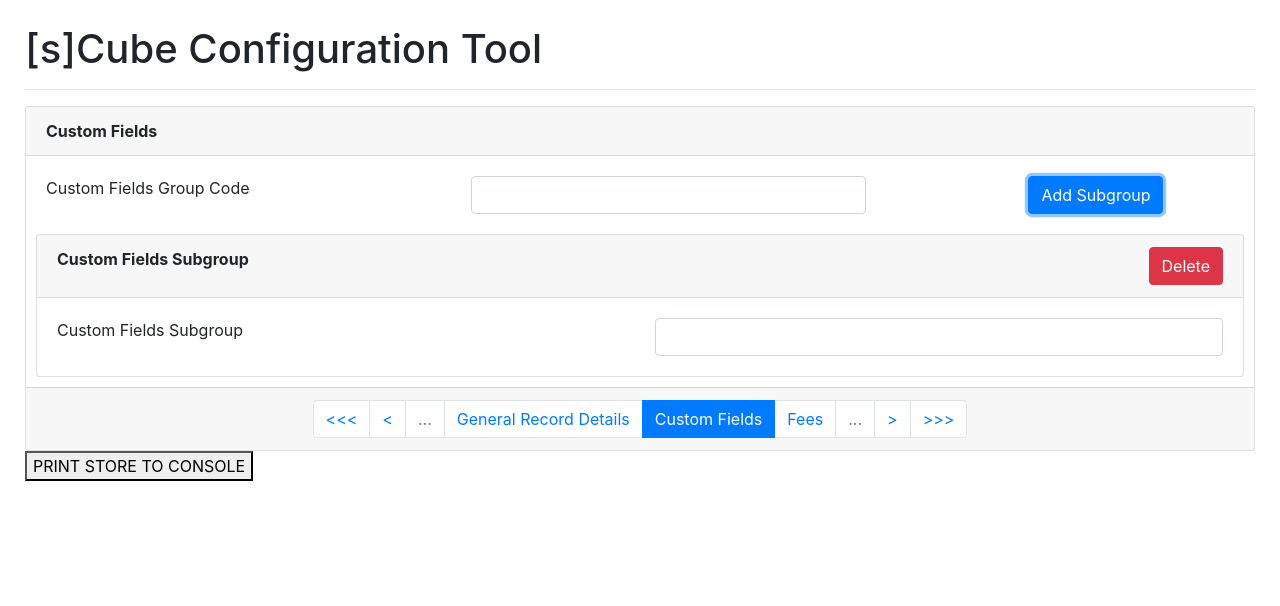
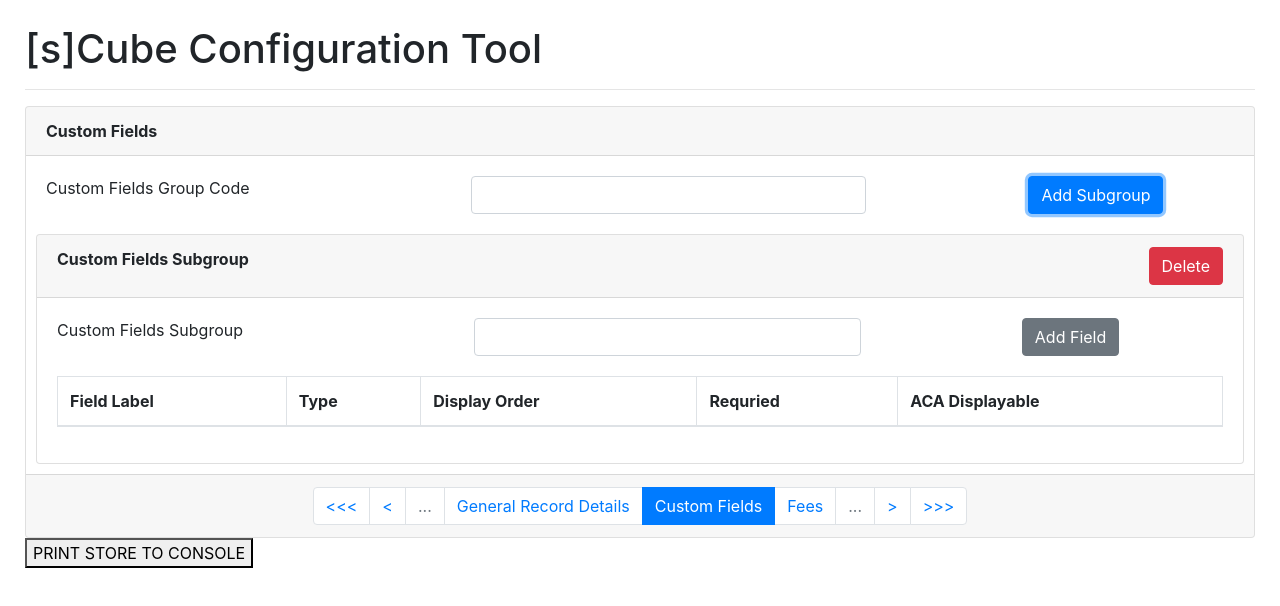
Before and after one commit to ItsAMeNick/sCube-Configuration-Tool, a React (Create React App) app: page / in a window 1280 px wide. Both pictures are taken after a click on the button "Add Subgroup". Shown: the top 606 px of the page. Built offline with nearby package versions, Linux system fonts and the light colour scheme.

Commit message:
[NZ] Added all the Handlers for CF

```diff
--- a/src/components/CustomFields.js
+++ b/src/components/CustomFields.js
@@ -6,6 +6,7 @@ import Col from "react-bootstrap/Col";
 import Row from "react-bootstrap/Row";
 import Button from "react-bootstrap/Button";
 import Form from "react-bootstrap/Form";
+import Table from "react-bootstrap/Table";
 
 class CF extends Component {
     constructor(props) {
@@ -22,6 +23,10 @@ class CF extends Component {
         this.props.delSubgroup(event.target.id);
     }
 
+    addSubgroupFieldHelper(event) {
+        this.props.addSubgroupField(event.target.id);
+    }
+
     generateSubgroupCards() {
         let cards = [];
         if (!this.props.page_data.sub_groups) return null;
@@ -33,17 +38,58 @@ class CF extends Component {
                         <strong>Custom Fields Subgroup</strong>
                         <Button id={sg.id} variant="danger" style={{"float":"right"}} onClick={(e) => this.handleDelete(e)}>Delete</Button>
                     </Card.Header>
+                    <div>
+                    <div style={{"width":"70%","float":"left"}}>
                     <Card.Body>
                         <Row>
                             <Col><Form.Label>Custom Fields Subgroup</Form.Label></Col>
                             <Col><Form.Control id="group_code" value={this.props.page_data.group_code} type="text" onChange={this.handleChange}/></Col>
                         </Row>
                     </Card.Body>
+                    </div>
+                    <div style={{"width":"20%","float":"right"}}>
+                        <Card.Body>
+                        <Row> <Col>
+                        <Button id={sg.id} variant="secondary" onClick={(e) => this.addSubgroupFieldHelper(e)}>Add Field</Button>
+                        </Col> </Row>
+                        </Card.Body>
+                    </div>
+                    <div><Card.Body>
+                    <Table striped bordered responsive>
+                        <thead>
+                            <tr>
+                                <th>Field Label</th>
+                                <th>Type</th>
+                                <th>Display Order</th>
+                                <th>Requried</th>
+                                <th>ACA Displayable</th>
+                            </tr>
+                            {this.genFields(sg.id)}
+                        </thead>
+                    </Table>
+                    </Card.Body></div>
+                    </div>
                 </Card>
                 </div>
             );
         });
         return cards;
+    }
+
+    genFields(id) {
+        let fields = [];
+        fields = Object.values(this.props.page_data.sub_groups[id].fields).map(f => {
+            return (
+                <tr key={f.id}>
+                    <td>{f.label}</td>
+                    <td>{f.type}</td>
+                    <td>{f.disp_order}</td>
+                    <td>{f.required}</td>
+                    <td>{f.aca_disp}</td>
+                </tr>
+            );
+        })
+        return fields;
     }
 
     render() {
@@ -92,6 +138,10 @@ const mapDispatchToProps = dispatch => ({
         type: "add_CF_subgroup",
         payload: null,
     }),
+    addSubgroupField: (id) => dispatch({
+        type: "add_CF_subgroup_field",
+        payload: id,
+    }),
     delSubgroup: (id) => dispatch({
         type: "del_CF_subgroup",
         payload: id,
--- a/src/modules/reducer.js
+++ b/src/modules/reducer.js
@@ -40,7 +40,22 @@ const sCubeReducer = (state = initialState, action) => {
             let id = uuidv1();
             newState.CF.sub_groups[id] = {
                 id: id,
-                subgroup: ""
+                subgroup: "",
+                fields: {}
+            };
+            return newState;
+        }
+
+        case "add_CF_subgroup_field": {
+            let newState = _.cloneDeep(state);
+            let id = uuidv1();
+            newState.CF.sub_groups[action.payload].fields[id] = {
+                id: id,
+                label: "",
+                type: "",
+                disp_order: "",
+                required: "",
+                aca_disp: "",
             };
             return newState;
         }
```
